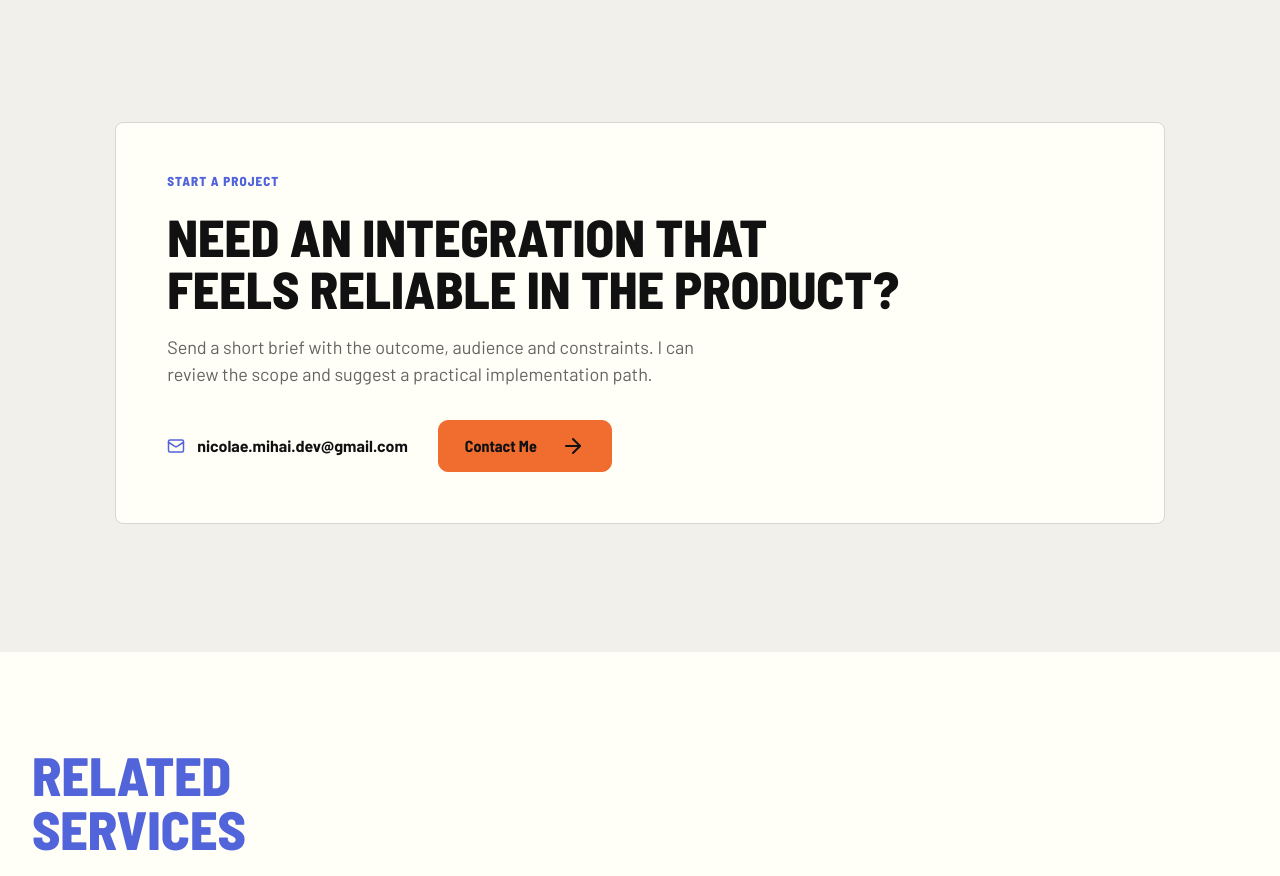
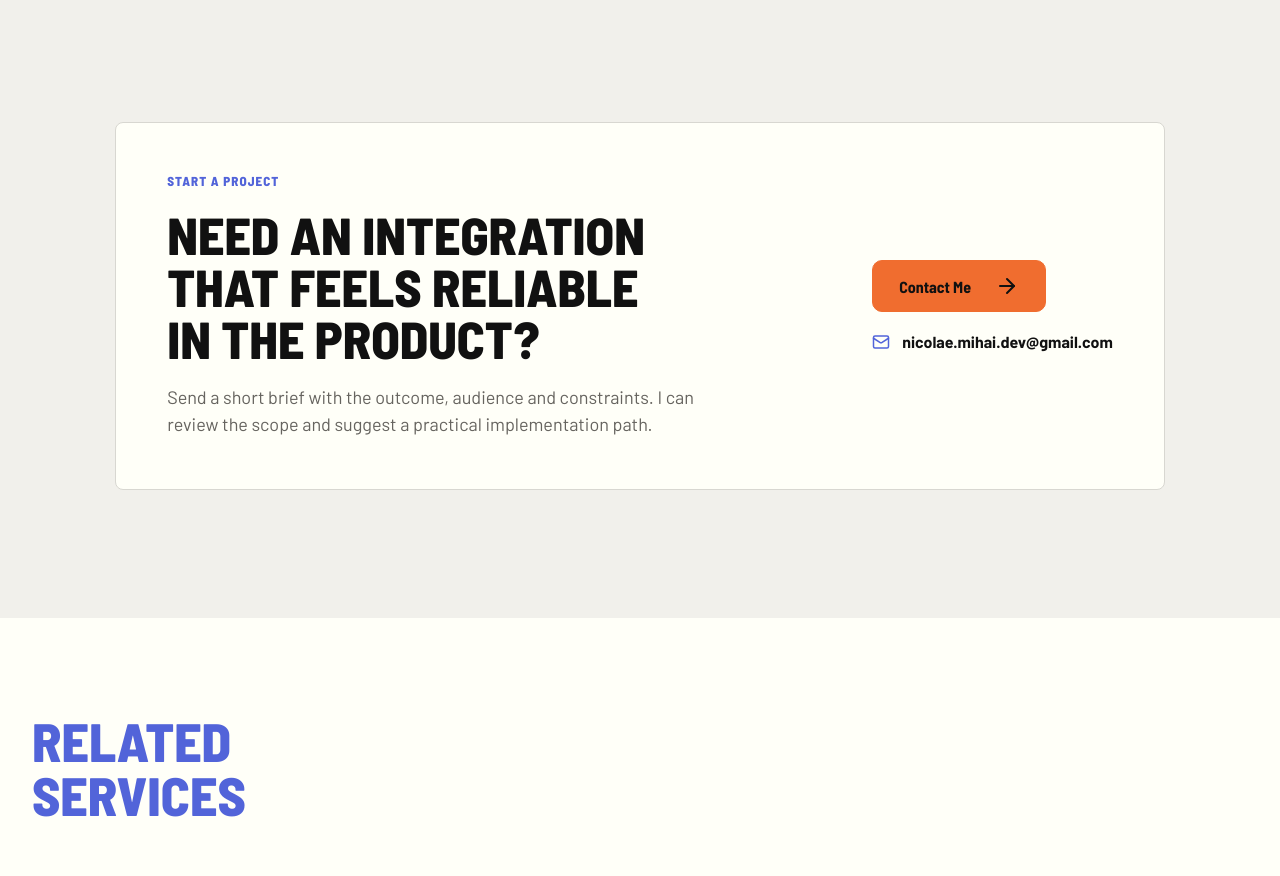
Before and after one commit to nicolae-mihai-dev/nicolae-mihai-portfolio, a Next.js app: page /services/api-ai-integrations in a window 1280 px wide. Shown: the part 3420-4296 px from the top of the page. Built offline with nearby package versions, Linux system fonts and the light colour scheme.

Commit message:
Connect WordPress service to Alder Stone

```diff
--- a/components/CaseStudy/CaseStudy.tsx
+++ b/components/CaseStudy/CaseStudy.tsx
@@ -114,7 +114,7 @@ export function CaseStudy({ caseStudy }: CaseStudyProps) {
 
       <section className={styles.decisions} aria-labelledby="decisions-title">
         <div className={"container " + styles.decisionsInner}>
-          <p className="type-label type-label--accent type-label--ruled">
+          <p className="type-label type-label--accent type-label--ruled type-label--centered">
             Key decisions
           </p>
 
--- a/components/ServicePage/ServicePage.module.css
+++ b/components/ServicePage/ServicePage.module.css
@@ -503,9 +503,21 @@
 }
 
 .ctaContent {
+  display: grid;
+  grid-template-columns: minmax(0, 1fr) auto;
+  align-items: center;
+  gap: clamp(3.2rem, 7vw, 9.6rem);
   min-width: 0;
-  margin-inline: auto;
   padding: clamp(3.2rem, 4vw, 5.2rem);
+}
+
+.ctaCopy {
+  min-width: 0;
+}
+
+.ctaCopy h2,
+.ctaCopy > p:not(.ctaLabel) {
+  max-width: 55rem;
 }
 
 .ctaLabel {
@@ -525,10 +537,10 @@
 
 .ctaActions {
   display: flex;
-  align-items: center;
-  flex-wrap: wrap;
-  gap: 1.8rem 3rem;
-  margin-top: 3.2rem;
+  align-items: flex-start;
+  flex-direction: column;
+  gap: 2rem;
+  margin: 0;
 }
 
 .email {
@@ -794,6 +806,7 @@
   }
 
   .ctaContent {
+    grid-template-columns: 1fr;
     padding: 3.2rem;
   }
 
--- a/components/ServicePage/ServicePage.tsx
+++ b/components/ServicePage/ServicePage.tsx
@@ -240,6 +240,7 @@ export function ServicePage({ service }: ServicePageProps) {
                         src={example.imageSrc}
                         alt={example.imageAlt ?? example.title}
                         fill
+                        quality={90}
                         sizes="(max-width: 62rem) 100vw, 38vw"
                         className={styles.exampleImage}
                       />
@@ -293,6 +294,7 @@ export function ServicePage({ service }: ServicePageProps) {
         <div className={`container ${styles.ctaInner}`}>
           <div className={styles.ctaCard}>
             <div className={styles.ctaContent}>
+              <div className={styles.ctaCopy}>
                 <p
                   className={`${styles.ctaLabel} type-label type-label--accent`}
                 >
@@ -302,16 +304,9 @@ export function ServicePage({ service }: ServicePageProps) {
                 <h2 id="cta-title">{service.ctaTitle}</h2>
 
                 <p className="type-section-copy">{globalServiceCta.text}</p>
+              </div>
 
               <div className={styles.ctaActions}>
-                <a
-                  className={`${styles.email} type-ui-strong`}
-                  href={`mailto:${globalServiceCta.email}`}
-                >
-                  <Mail aria-hidden="true" />
-                  {globalServiceCta.email}
-                </a>
-
                 <Button
                   className={styles.ctaButton}
                   href={`mailto:${globalServiceCta.email}`}
@@ -321,6 +316,14 @@ export function ServicePage({ service }: ServicePageProps) {
                   {globalServiceCta.button}
                   <ArrowRight aria-hidden="true" />
                 </Button>
+
+                <a
+                  className={`${styles.email} type-ui-strong`}
+                  href={`mailto:${globalServiceCta.email}`}
+                >
+                  <Mail aria-hidden="true" />
+                  {globalServiceCta.email}
+                </a>
               </div>
             </div>
           </div>
@@ -349,6 +352,7 @@ export function ServicePage({ service }: ServicePageProps) {
                         alt={relatedService.card.imageAlt}
                         className={styles.relatedImage}
                         fill
+                        quality={90}
                         sizes="(max-width: 62rem) 100vw, (max-width: 76rem) 50vw, 33vw"
                         src={relatedService.card.imageSrc}
                       />
--- a/data/caseStudies.ts
+++ b/data/caseStudies.ts
@@ -140,6 +140,10 @@ export const caseStudies = [
     heroImageLayout: "portrait",
     projectLinks: [
       {
+        label: "Visit live site",
+        href: "https://alder-stone.netlify.app/",
+      },
+      {
         label: "View source on GitHub",
         href: "https://github.com/nicolae-mihai-dev/alder-stone",
       },
--- a/data/services.ts
+++ b/data/services.ts
@@ -17,7 +17,7 @@ export type ServiceCard = {
   title: string;
   description: string;
   imageSrc: string;
-  imageAlt: "";
+  imageAlt: string;
 };
 
 export type ServiceExample = {
@@ -265,8 +265,9 @@ export const servicePages: ServicePageData[] = [
       title: "WordPress & ACF Development",
       description:
         "Editable content structures with a controlled responsive front end.",
-      imageSrc: "/images/services/wordpress-acf-development.png",
-      imageAlt: "",
+      imageSrc: "/images/work/alder-stone/alder-stone-acf-editor.png",
+      imageAlt:
+        "WordPress editor showing editable fields for the Courtyard Residence project.",
     },
     heroOutcomes: [
       "Structured content editing",
@@ -302,12 +303,14 @@ export const servicePages: ServicePageData[] = [
     ],
     examples: [
       {
-        label: "Representative scope",
-        isRepresentative: true,
-        ...serviceProjectPlaceholder,
-        title: "Editable WordPress & ACF Build",
+        label: "Client build",
+        title: "Alder & Stone — WordPress + ACF Custom Theme",
         description:
-          "A typical WordPress and ACF scope: structured fields, editable sections and responsive front-end implementation that protects the original page system.",
+          "A custom WordPress child theme for an architecture studio, with ACF fields that make project details, services and editorial sections practical to update without exposing layout controls.",
+        caseStudyHref: "/work/alder-stone",
+        imageSrc: "/images/work/alder-stone/alder-stone-acf-editor.png",
+        imageAlt:
+          "WordPress editor showing editable fields for the Courtyard Residence project.",
       },
     ],
     ctaTitle: "Need a WordPress build that stays easy to edit?",
--- a/data/site.ts
+++ b/data/site.ts
@@ -66,11 +66,12 @@ export const projects: Project[] = [
     status: "Planned",
   },
   {
-    title: "Alder & Stone",
+    title: "Alder & Stone — WordPress + ACF",
     description:
-      "A custom WordPress website for an architecture and construction studio, built around editable project content, a clear editorial system and a performance-conscious front end.",
+      "A custom WordPress + ACF website for an architecture and construction studio, built around editable project content, a clear editorial system and a performance-conscious front end.",
     tags: ["WordPress", "ACF", "PHP", "SCSS"],
     links: [
+      { label: "Live site", href: "https://alder-stone.netlify.app/" },
       {
         label: "GitHub",
         href: "https://github.com/nicolae-mihai-dev/alder-stone",
```
Also changed, not shown: components/CaseStudy/CaseStudy.module.css (+14 -3 lines), components/SelectedProjects/SelectedProjects.tsx (+5 -22 lines). Lines whose indentation alone changed are shown as unchanged.
